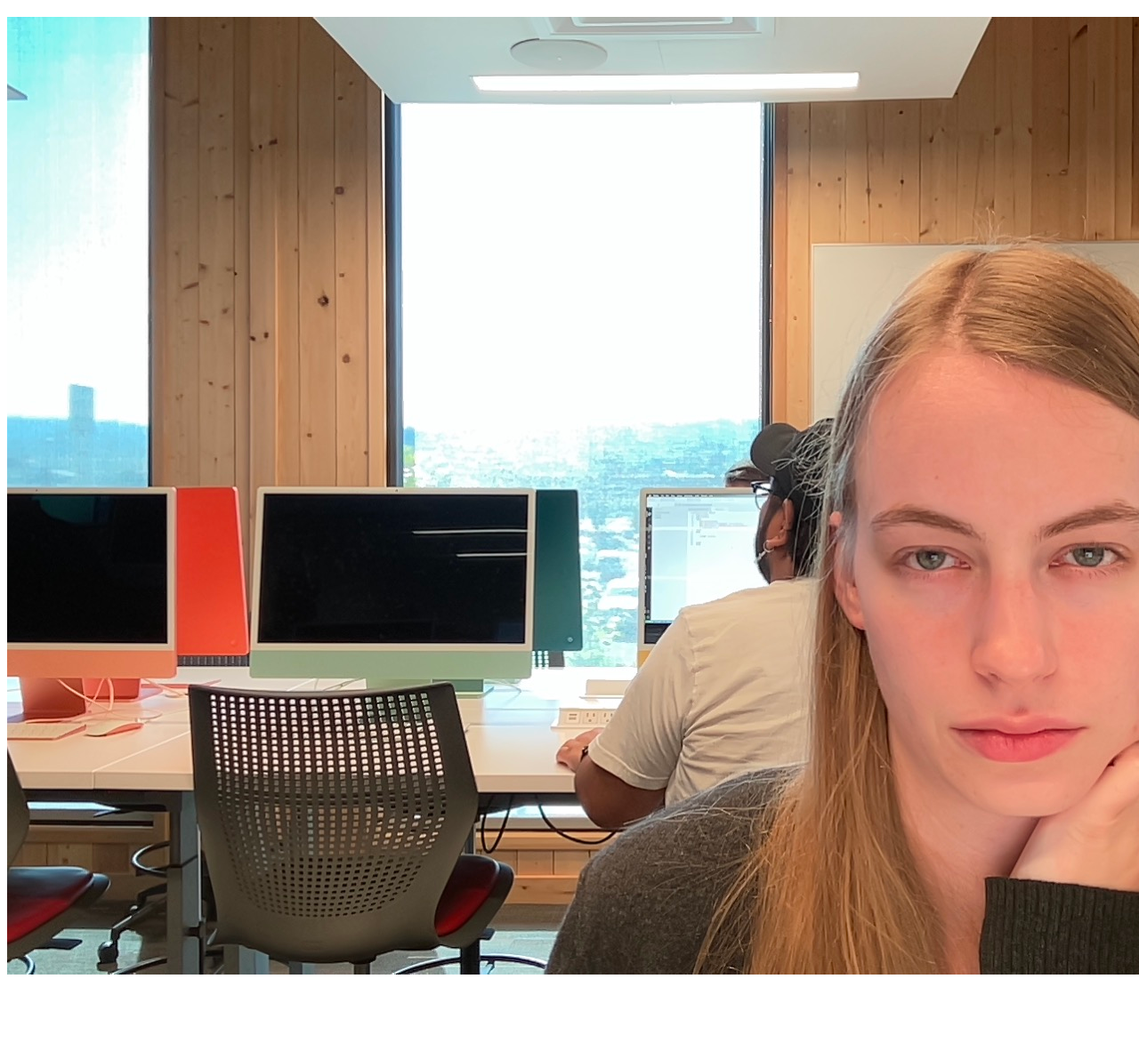
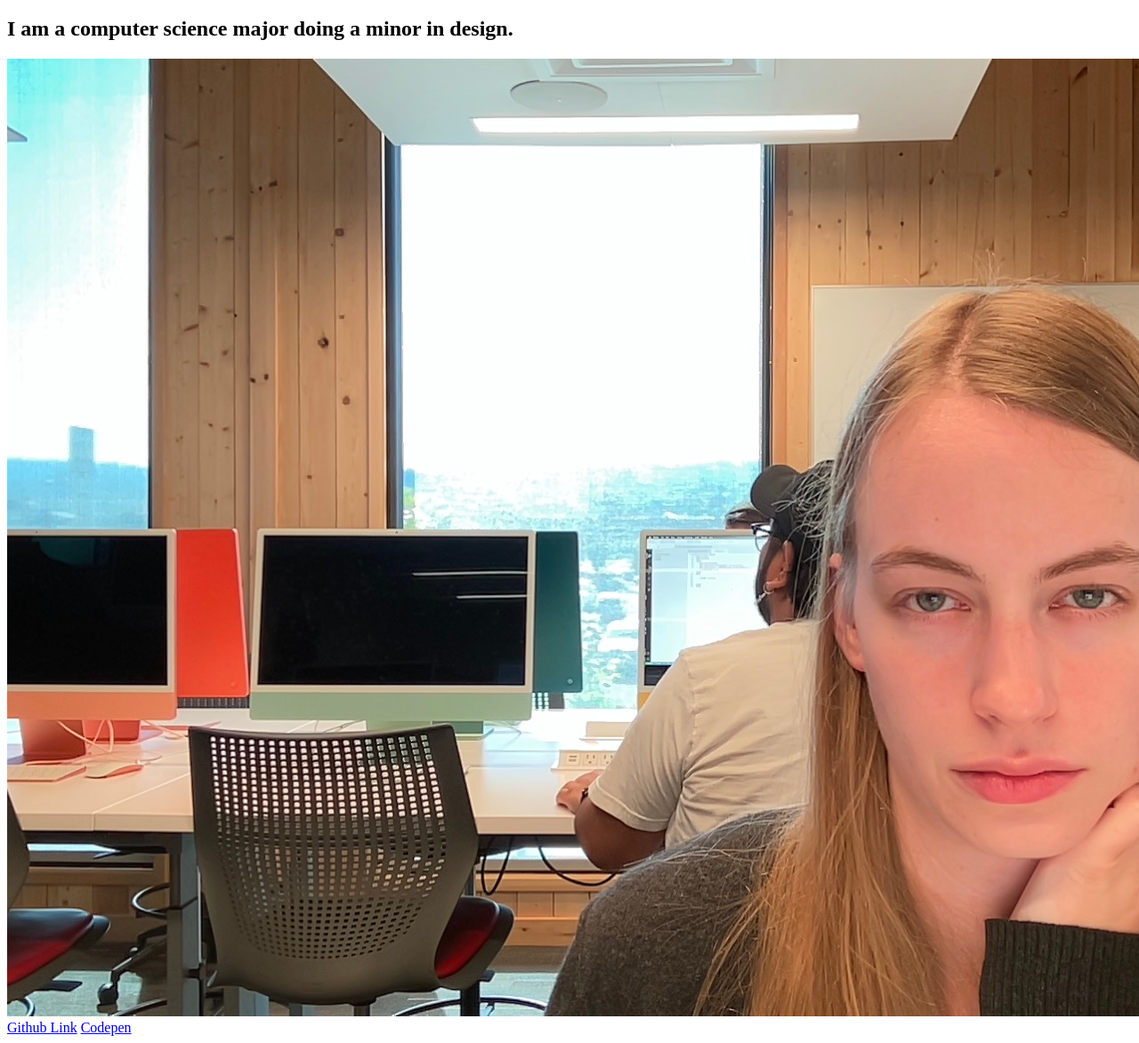
Before and after one commit to KCaesar3/mywebsite, a plain HTML site: page index.html in a window 1280 px wide. Shown: the part 61-1234 px from the top of the page at 89% size. Before the commit the page ends 1169 px from the top, so only its background shows below. Drawn offline with Linux system fonts and the light colour scheme.

Commit message:
Added links to Github and Codepen

```diff
--- a/index.html
+++ b/index.html
@@ -8,6 +8,9 @@
 </head>
 <body>
   <h1>Karen Caesar</h1>
+  <h2>I am a computer science major doing a minor in design.</h2>
   <img src="/me.jpg" alt="My Image">
+  <a href= "https://github.com/KCaesar3">Github Link</a>
+  <a href="https://codepen.io/kcaesar">Codepen</a>
 </body>
 </html>
```
